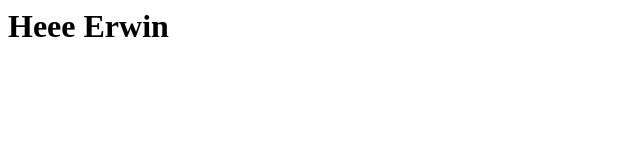
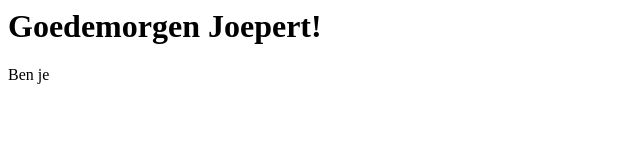
Before and after one commit to joepsbachelor/joepsbachelor.github.io, a plain HTML site: page index.html in a window 1280 px wide. Shown: the whole page, without its empty margins (0-640 px from the left). Drawn offline with Linux system fonts and the light colour scheme.

Commit message:
Update index.html

```diff
--- a/index.html
+++ b/index.html
@@ -1 +1,2 @@
-<h1>Heee Erwin</h1>
+<h1>Goedemorgen Joepert!</h1>
+Ben je
```
